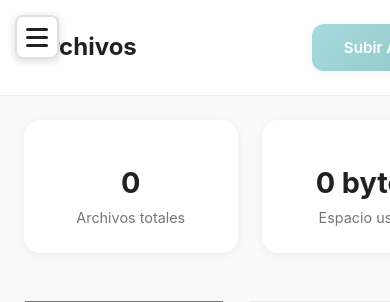
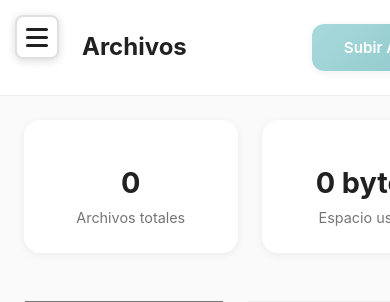
Before and after one commit to matatunos/PIM, a PHP site: page /app/archivos/index.php in a window 390 px wide; the page is wider, and only the part inside the window is pictured. Shown: the top 302 px of that part. Run offline with PHP 8.4, Linux system fonts and the light colour scheme; the visitor is signed in with stand-in values (Sample User, id 1); data that the repository does not hold is empty.

Commit message:
Fix: Añadir padding-left a títulos en móvil para no solapar con hamburguesa

```diff
--- a/assets/css/styles.css
+++ b/assets/css/styles.css
@@ -964,6 +964,15 @@ body {
         margin-left: 0;
     }
 
+    /* Espacio para el botón hamburguesa */
+    .content-area h1:first-child,
+    .content-area .page-header,
+    .content-area > h1,
+    .dashboard-header,
+    .page-title {
+        padding-left: 50px;
+    }
+
     .search-box input {
         width: 200px;
     }
```
